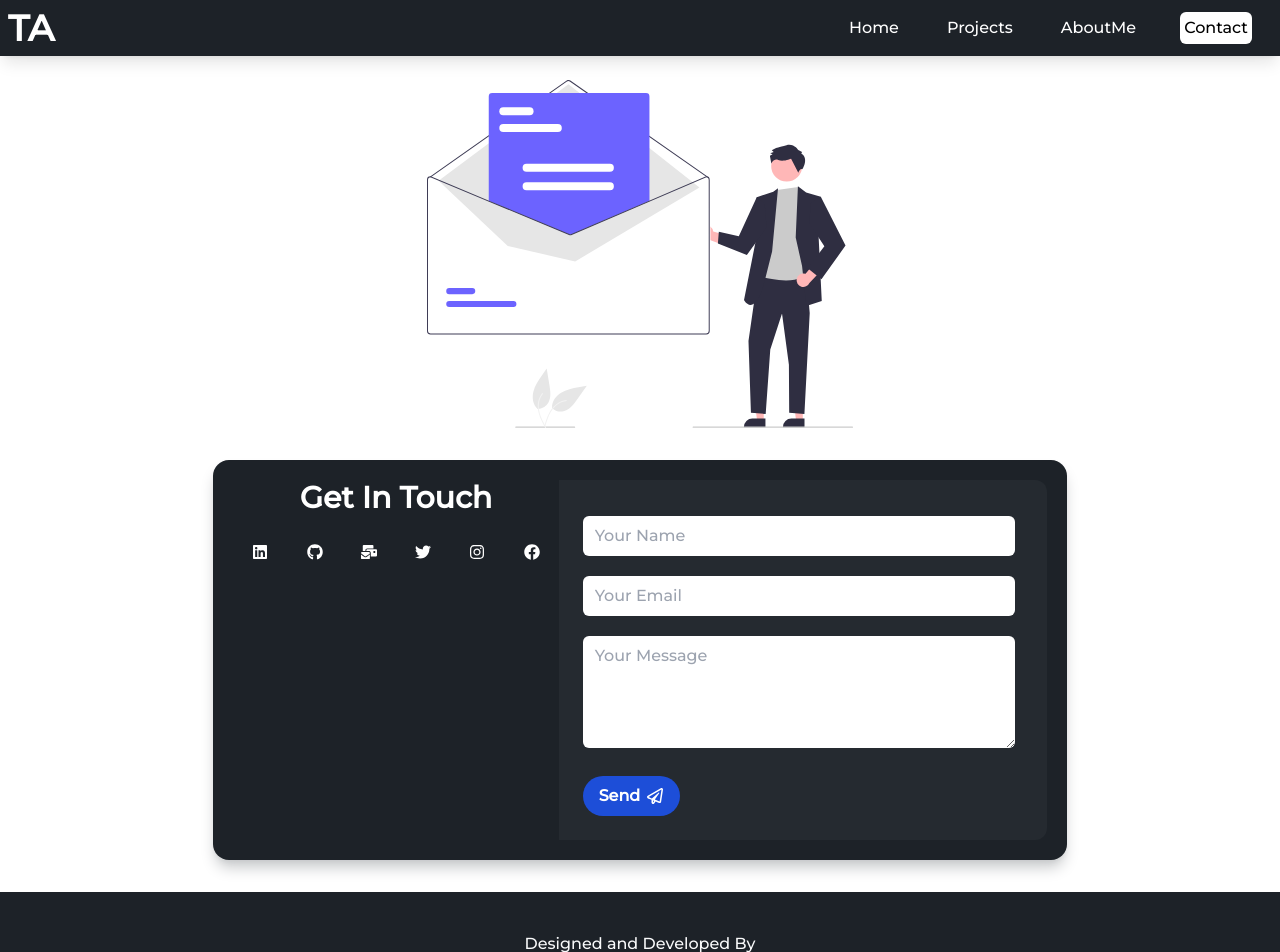
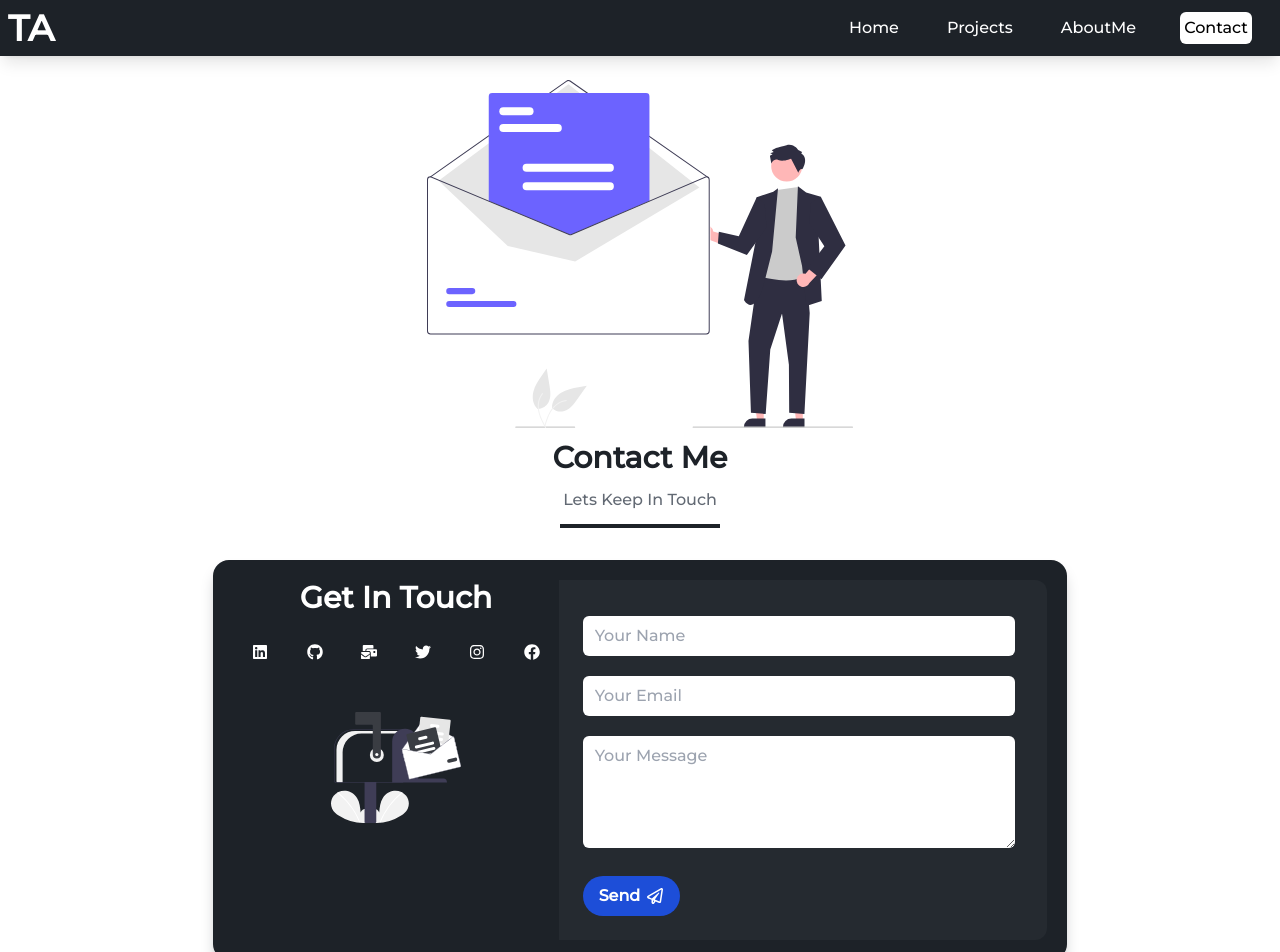
Before and after one commit to tharuAnish/my-folio, a React (Create React App) app: page /contact in a window 1280 px wide. Shown: the top 952 px of the page. Built offline with nearby package versions, Linux system fonts and the light colour scheme.

Commit message:
contact form done

```diff
--- a/src/pages/About.js
+++ b/src/pages/About.js
@@ -38,7 +38,7 @@ function About() {
                     </div>
                 </div>
 
-                <div className="">
+                <div >
                     <div className="text-center font-mont">
                         <h3 className="text-3xl font-extrabold text-theme m-3">About Me</h3>
                         <p className="text-opacity-70 text-gray-800 m-2">Why Choose Me?</p>
--- a/src/pages/Contact.js
+++ b/src/pages/Contact.js
@@ -1,8 +1,15 @@
-
 import React, { useRef } from "react";
 import emailjs from "@emailjs/browser";
 import Layout from "../components/Layout";
-import { FaRegPaperPlane, FaLinkedin, FaGithub, FaMailBulk, FaTwitter, FaInstagram, FaFacebook } from 'react-icons/fa'
+import {
+    FaRegPaperPlane,
+    FaLinkedin,
+    FaGithub,
+    FaMailBulk,
+    FaTwitter,
+    FaInstagram,
+    FaFacebook,
+} from "react-icons/fa";
 
 export const Contact = () => {
     const form = useRef();
@@ -37,10 +44,21 @@ export const Contact = () => {
                         alt="contact img"
                     />
                 </div>
-                <div className="bg-theme rounded-2xl flex flex-row md:flex-col w-2/3  justify-center mx-auto shadow-lg shadow-[#C5C7C9] text-white
-                                p-5 m-8">
+
+                <div className="text-center font-mont">
+                    <h3 className="text-3xl font-extrabold text-theme m-3">Contact Me</h3>
+                    <p className="text-opacity-70 text-gray-800 m-2">Lets Keep In Touch</p>
+                    <hr className=" border border-theme w-40 border-2 m-3 mx-auto" />
+                </div>
+
+                <div
+                    className="bg-theme rounded-2xl flex flex-row md:flex-col w-2/3  justify-center mx-auto shadow-lg shadow-[#C5C7C9] text-white
+                                p-5 m-8 md:w-4/5"
+                >
                     <div className="basis-2/5">
-                        <p className="font-black text-3xl font-mont text-center ">Get In Touch</p>
+                        <p className="font-black text-3xl font-mont text-center ">
+                            Get In Touch
+                        </p>
                         <div className="flex text-white w-full justify-around mt-4 py-3">
                             <FaLinkedin />
                             <FaGithub />
@@ -49,18 +67,46 @@ export const Contact = () => {
                             <FaInstagram />
                             <FaFacebook />
                         </div>
+                        <img
+                            className="w-2/5 mx-auto my-10"
+                            src="./undraw_mailbox.svg"
+                            alt="mailbox" />
                     </div>
-                    <div className="basis-3/5 bg-[#252a30] rounded-r-xl md:rounded-xl md:mt-3 text-black">
+
+                    <div className="basis-3/5 bg-[#252a30] rounded-r-xl md:rounded-xl  text-black">
                         <form ref={form} onSubmit={sendEmail} className="p-4 pr-10 md:pr-8">
-
-                            <input placeholder="Your Name" type="text" name="user_name" className="block form-input  rounded-md w-full px-3 py-2 ml-2 my-5 " required />
-                            <input placeholder="Your Email" type="email" name="user_email" className="block form-input w-full rounded-md px-3 py-2 m-2 my-5" required />
-                            <textarea placeholder="Your Message" maxLength="500" rows="4" name="message" className="block form-input w-full rounded-md text-theme px-3 py-2 m-2 my-5" required />
+                            <input
+                                placeholder="Your Name"
+                                type="text"
+                                name="user_name"
+                                className="block form-input  rounded-md w-full px-3 py-2 ml-2 my-5 "
+                                required
+                            />
+                            <input
+                                placeholder="Your Email"
+                                type="email"
+                                name="user_email"
+                                className="block form-input w-full rounded-md px-3 py-2 m-2 my-5"
+                                required
+                            />
+                            <textarea
+                                placeholder="Your Message"
+                                maxLength="500"
+                                rows="4"
+                                name="message"
+                                className="block form-input w-full rounded-md text-theme px-3 py-2 m-2 my-5"
+                                required
+                            />
                             <div className="flex text-white">
-                                <input className="static bg-blue-700 text-white font-bold py-2 pr-10 m-2 px-4  rounded-full focus:ring focus:ring-blue-300 hover:bg-blue-500" type="submit" value="Send" />
-                                <i className="absolute pl-2 ml-16 mt-5"><FaRegPaperPlane /></i>
+                                <input
+                                    className="static bg-blue-700 text-white font-bold py-2 pr-10 m-2 px-4  rounded-full focus:ring focus:ring-blue-300 hover:bg-blue-500"
+                                    type="submit"
+                                    value="Send"
+                                />
+                                <i className="absolute pl-2 ml-16 mt-5">
+                                    <FaRegPaperPlane />
+                                </i>
                             </div>
-
                         </form>
                     </div>
                 </div>
```
Also changed, not shown: public/undraw_mailbox.svg (added).
